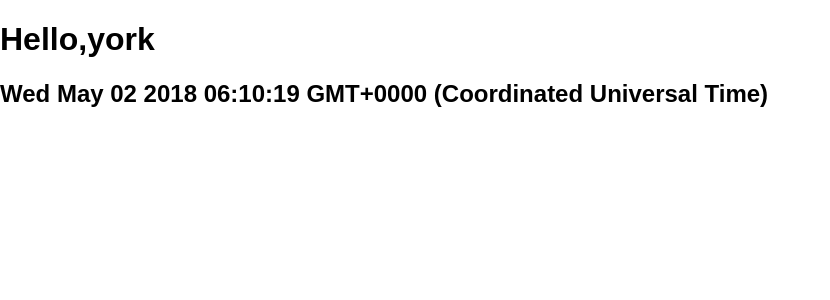
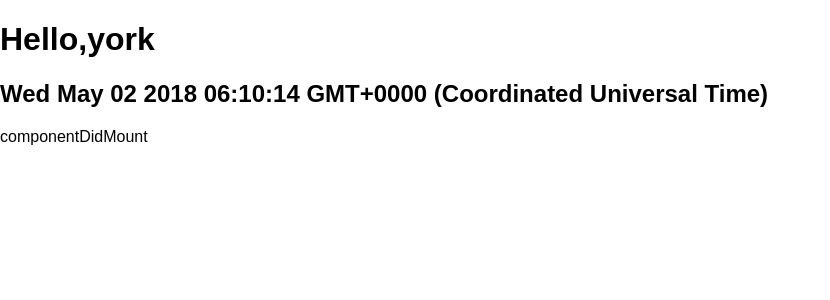
Before and after one commit to yorkHan/React-Todo-List, a React (Create React App) app: page / in a window 1280 px wide. Shown: the top 300 px of the page, without its empty margins (0-830 px from the left). Built offline with nearby package versions, Linux system fonts and the light colour scheme.

Commit message:
确定哪些钩子里可以setState

```diff
--- a/src/Welcome.js
+++ b/src/Welcome.js
@@ -3,17 +3,16 @@ class Welcome extends React.Component{
     constructor(props){
         super(props)
         this.state={
-            data:new Date()
+            data:new Date(),
+            test: '1'
         }
-        setInterval(()=>{
-            this.setState({
-                data:new Date()
-            })
-        })
-
     console.log('我已经在 constructor 里将 props 和 state 初始化好了')
 }
 componentWillMount(){
+    this.setState({
+        data:new Date(),
+        test:'componentWillMount'
+    })
     console.log('运行到这里的话，说明马上就要运行 render 了')
 }
     render() {
@@ -22,10 +21,15 @@ componentWillMount(){
             <div>
                 <h1>Hello,{this.props.name}</h1>
                 <h2>{this.state.data.toString()}</h2>
+                <p>{this.state.test}</p>
             </div>
         )
     }
 componentDidMount(){
+    this.setState({
+        data:new Date(),
+        test:'componentDidMount'
+    })
     console.log('已经挂载到页面里了')
   }
 }
```
